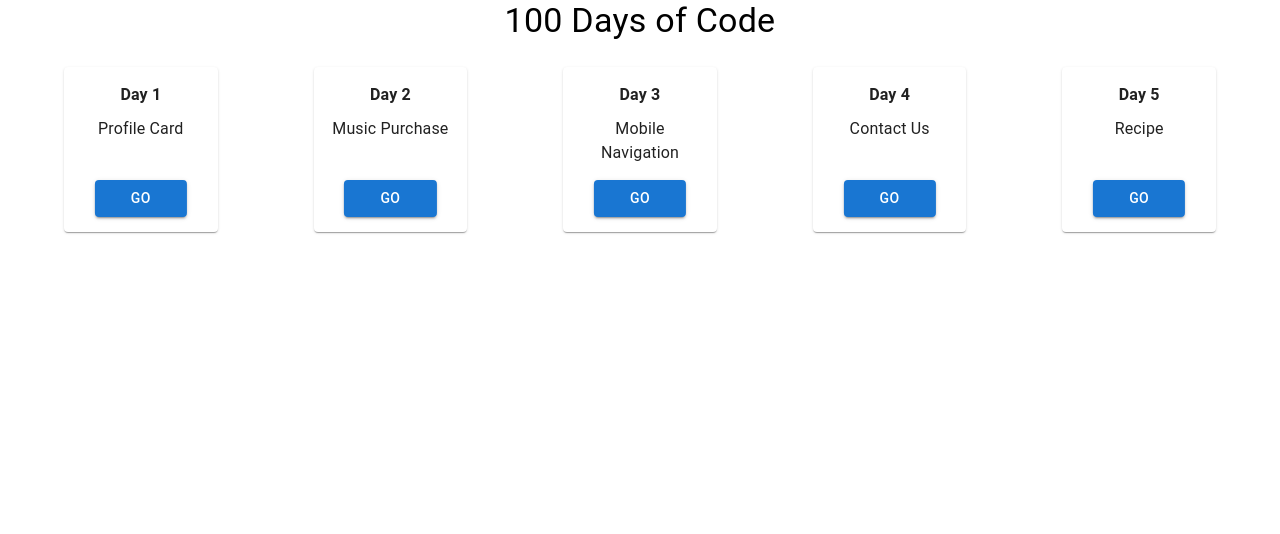
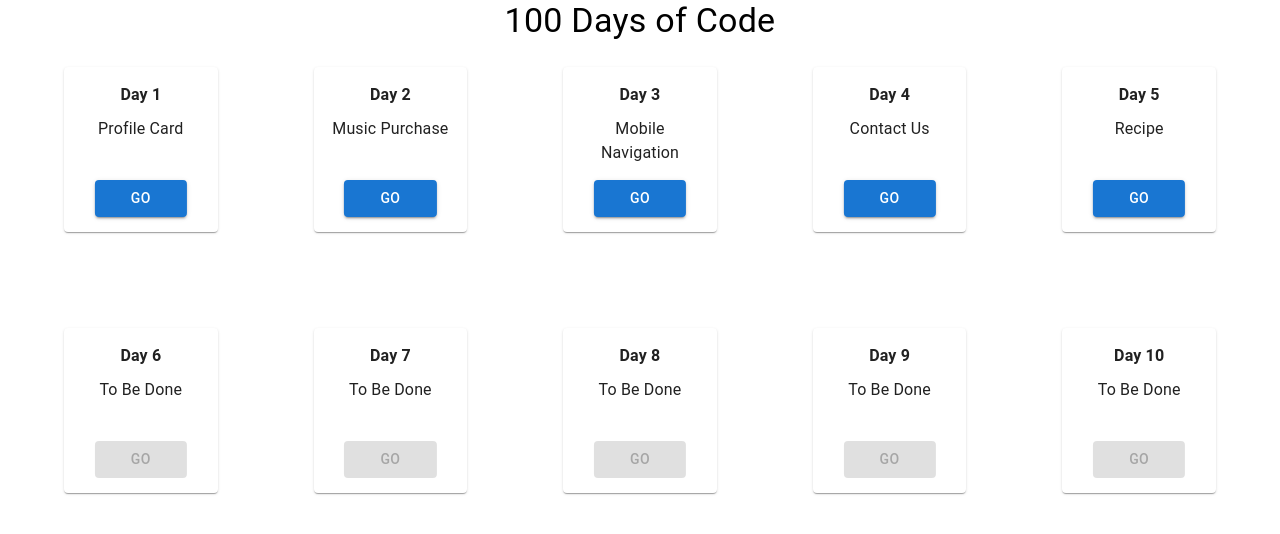
Before and after one commit to Reyder95/100-days, a Next.js app: page / in a window 1280 px wide. Shown: the top 534 px of the page. Built offline with nearby package versions, Linux system fonts and the light colour scheme.

Commit message:
Added another 5 days to homepage

```diff
--- a/src/app/page.tsx
+++ b/src/app/page.tsx
@@ -36,6 +36,32 @@ export default function Home() {
           title="Recipe"
           />
         </Grid2>
+
+        <Grid2 size={2.4}>
+          <ChallengeCard
+          day={6}
+          />
+        </Grid2>
+        <Grid2 size={2.4}>
+          <ChallengeCard
+            day={7}
+          />
+        </Grid2>
+        <Grid2 size={2.4}>
+          <ChallengeCard
+          day={8}
+          />
+        </Grid2>
+        <Grid2 size={2.4}>
+          <ChallengeCard
+          day={9}
+          />
+        </Grid2>
+        <Grid2 size={2.4}>
+          <ChallengeCard
+          day={10}
+          />
+        </Grid2>
       </Grid2>
     </Container>
       // <Row>
```
Also changed, not shown: 1 other file (tests, documents, lock files or other folders).
